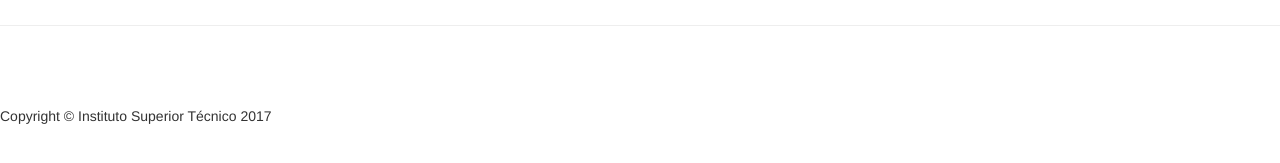
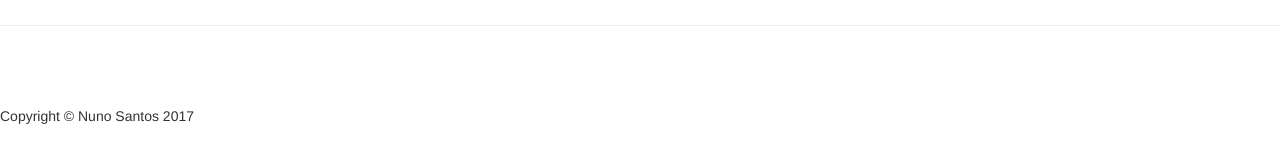
Before and after one commit to etraudonun/termite, a Jekyll site: the page installation.html, which Jekyll copies as it is, in a window 1280 px wide. Shown: the part 643-806 px from the top of the page. Built offline with Jekyll 4.4.1, drawn with Linux system fonts in a browser that asks for light colours.

Commit message:
Update installation.html

```diff
--- a/installation.html
+++ b/installation.html
@@ -91,14 +91,15 @@
 
         <hr class="featurette-divider">
 
-        <!-- Footer -->
-        <footer>
-            <div class="row">
-                <div class="col-lg-12">
-                    <p>Copyright &copy; Instituto Superior Técnico 2017</p>
-                </div>
-            </div>
-        </footer>
+    <!-- FOOTER  -->
+    <div id="footer_wrap" class="outer">
+      <footer class="inner">
+          <div class="row">
+              <div class="col-lg-12">
+                  <p>Copyright &copy; Nuno Santos 2017</p>
+              </div>
+          </div>
+      </footer>
     </div>
 
 
```
